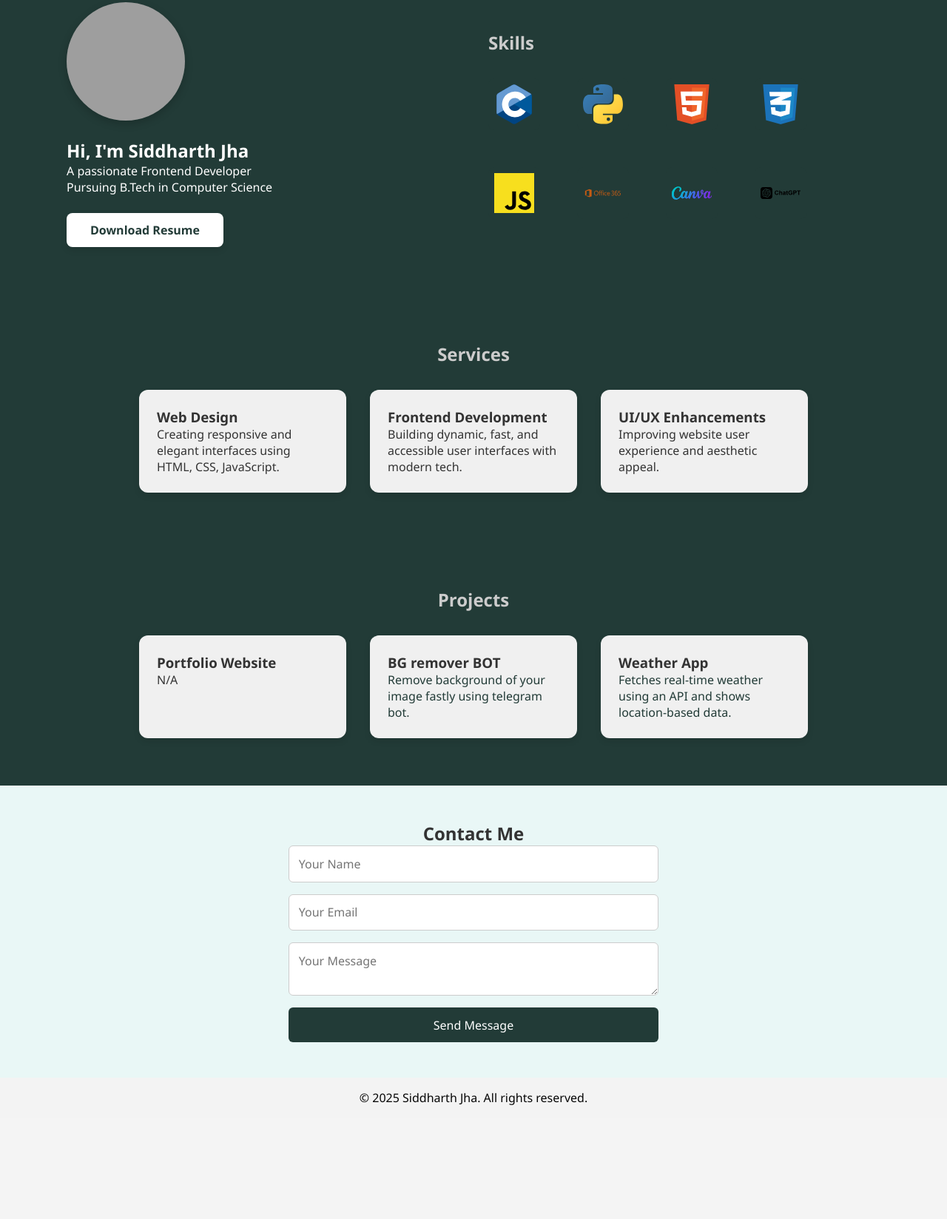
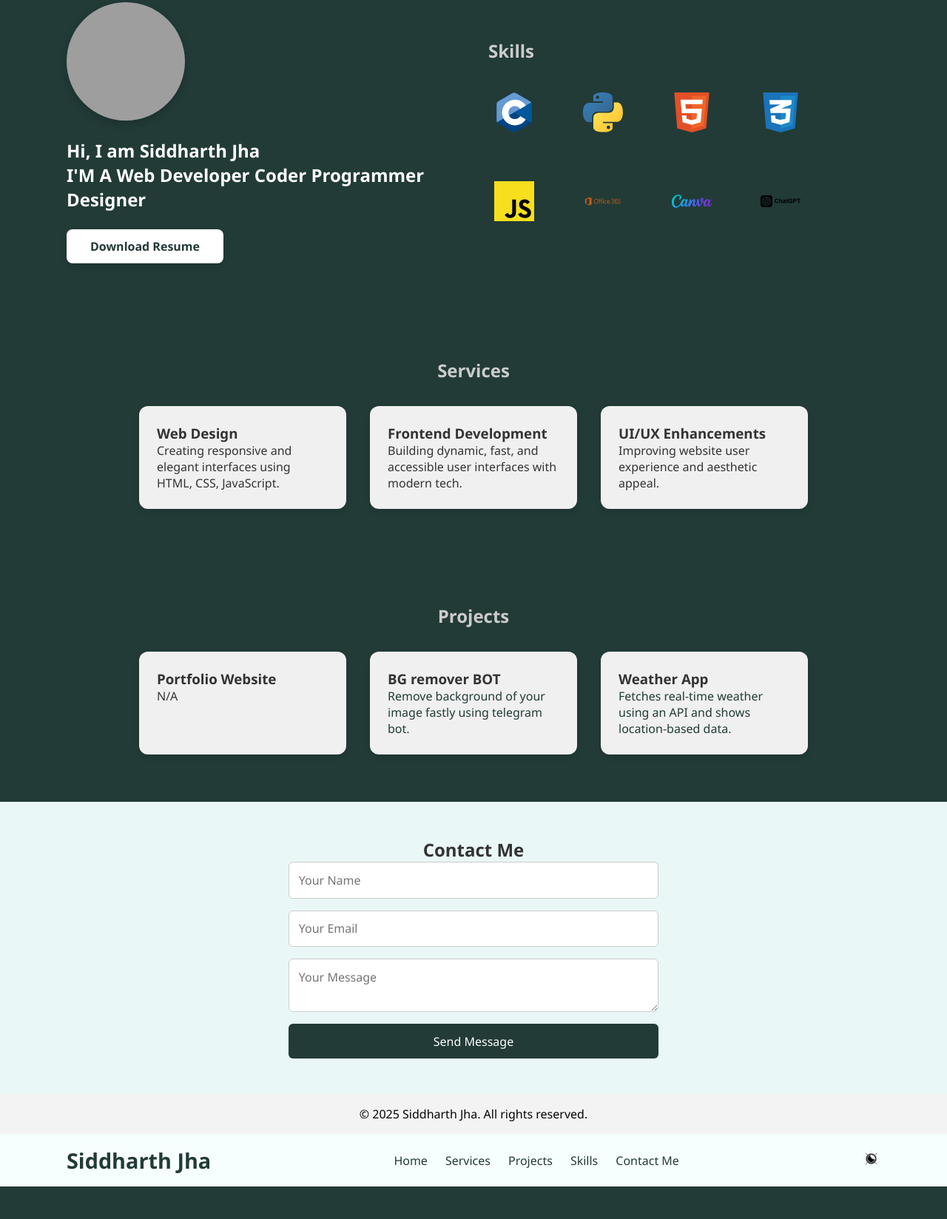
Before and after one commit to siddharthjha06/Portfolio, a plain HTML site: page index.html in a window 1280 px wide. Shown: the part 132-1780 px from the top of the page at 74% size. Before the commit the page ends 1643 px from the top, so only its background shows below. Drawn offline with Linux system fonts and the light colour scheme; grey boxes are pictures that could not be loaded.

Commit message:
Update index.html

```diff
--- a/index.html
+++ b/index.html
@@ -24,14 +24,147 @@
       <button id="theme-toggle"><img src="img2.png" alt="Dark mode" height="25"></button>
     </div>
   </header>
-
   <section id="home" class="hero">
     <div class="container">
       <div class="center">
         <img src="img1.png" alt="Siddharth.img" class="profile-img">
-        <h2>Hi, I'm Siddharth Jha</h2>
-        <p>A passionate Frontend Developer</p>
-        <p>Pursuing B.Tech in Computer Science</p>
+        <h2>Hi, I am Siddharth Jha</h2>
+        <h1>
+          I'M A
+          <span>
+            <span>Web Developer</span>
+            <span>Coder</span>
+            <span>Programmer</span>
+            <span>Designer</span>
+          </span>
+        </h1>
+
+        <a href="Resume.pdf" download class="btn">Download Resume</a>
+      </div>
+
+      <div id="skills" class="skills">
+        <h1>Skills</h1>
+        <div class="skills-logos">
+          <img src="c.svg" alt="C" class="skills-logo">
+          <img src="py.svg" alt="Python" class="skills-logo">
+          <img src="html.svg" alt="HTML" class="skills-logo">
+          <img src="css.svg" alt="CSS" class="skills-logo">
+          <img src="js.svg" alt="JavaScript" class="skills-logo">
+          <img src="ms.svg" alt="MS Office" class="skills-logo">
+          <img src="canva.svg" alt="Canva" class="skills-logo">
+          <img src="gpt.svg" alt="ChatGPT" class="skills-logo">
+        </div>
+      </div>
+    </div>
+  </section>
+
+  <section id="services" class="services">
+    <div class="container">
+      <h2>Services</h2>
+      <div class="cards">
+        <div class="card">
+          <h3>Web Design</h3>
+          <p>Creating responsive and elegant interfaces using HTML, CSS, JavaScript.</p>
+        </div>
+        <div class="card">
+          <h3>Frontend Development</h3>
+          <p>Building dynamic, fast, and accessible user interfaces with modern tech.</p>
+        </div>
+        <div class="card">
+          <h3>UI/UX Enhancements</h3>
+          <p>Improving website user experience and aesthetic appeal.</p>
+        </div>
+      </div>
+    </div>
+  </section>
+
+  <section id="projects" class="projects">
+    <div class="container">
+      <h2>Projects</h2>
+      <div class="cards">
+        <div class="card">
+          <h3>Portfolio Website</h3>
+          <p>N/A</p>
+        </div>
+        <div class="card">
+          <h3>BG remover BOT</h3>
+          <a href="https://t.me/BG_remover_06_bot">Remove background of your image fastly using telegram bot.</a>
+        </div>
+        <div class="card">
+          <h3>Weather App</h3>
+          <a href="https://siddharthjha06.github.io/Weather-System/">Fetches real-time weather using an API and shows
+            location-based data.</a>
+        </div>
+      </div>
+    </div>
+  </section>
+
+  <section id="contact" class="contact">
+    <div class="container">
+      <h2>Contact Me</h2>
+      <form class="contact-form">
+        <input type="text" placeholder="Your Name" required>
+        <input type="email" placeholder="Your Email" required>
+        <textarea placeholder="Your Message" required></textarea>
+        <button type="submit">Send Message</button>
+      </form>
+    </div>
+  </section>
+
+  <footer>
+    <div class="container">
+      <p>&copy; 2025 Siddharth Jha. All rights reserved.</p>
+    </div>
+  </footer>
+
+  <script>
+    document.getElementById('theme-toggle').onclick = () => {
+      document.body.classList.toggle('dark-mode');
+    };
+  </script>
+</body>
+
+</html><!DOCTYPE html>
+<html lang="en">
+
+<head>
+  <meta charset="UTF-8" />
+  <meta name="viewport" content="width=device-width, initial-scale=1.0" />
+  <title>Siddharth | Portfolio</title>
+  <link rel="stylesheet" href="style.css" />
+</head>
+
+<body>
+  <header>
+    <div class="container nav-container">
+      <h1 class="logo">Siddharth Jha</h1>
+      <nav>
+        <ul class="nav-links">
+          <li><a href="#home">Home</a></li>
+          <li><a href="#services">Services</a></li>
+          <li><a href="#projects">Projects</a></li>
+          <li><a href="#skills">Skills</a></li>
+          <li><a href="#contact">Contact Me</a></li>
+        </ul>
+      </nav>
+      <button id="theme-toggle"><img src="img2.png" alt="Dark mode" height="25"></button>
+    </div>
+  </header>
+  <section id="home" class="hero">
+    <div class="container">
+      <div class="center">
+        <img src="img1.png" alt="Siddharth.img" class="profile-img">
+        <h2>Hi, I am Siddharth Jha</h2>
+        <h1>
+          I'M A
+          <span>
+            <span>Web Developer</span>
+            <span>Coder</span>
+            <span>Programmer</span>
+            <span>Designer</span>
+          </span>
+        </h1>
+
         <a href="Resume.pdf" download class="btn">Download Resume</a>
       </div>
 
```
